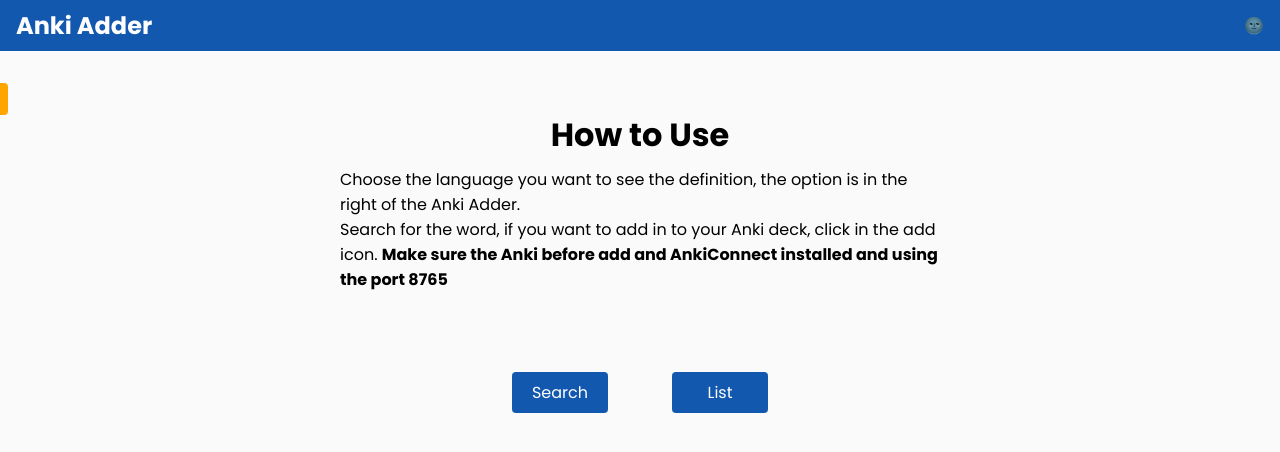
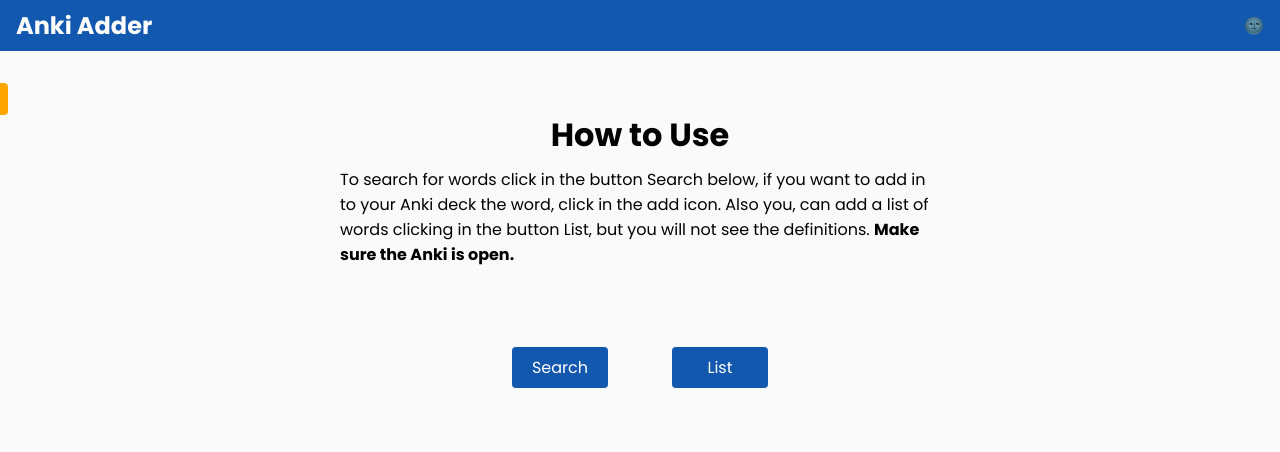
Before and after one commit to maarcotulio/AnkiAdd, a React (Vite) app in the folder client/: page / in a window 1280 px wide. Shown: the top 452 px of the page. Built offline with nearby package versions, Linux system fonts and the light colour scheme.

Commit message:
Text description change to make it clear and correct, at the home page

```diff
--- a/client/src/pages/Home/index.jsx
+++ b/client/src/pages/Home/index.jsx
@@ -6,14 +6,10 @@
       <Container>
         <h1>How to Use</h1>
         <p>
-          Choose the language you want to see the definition, the option is in
-          the right of the Anki Adder. <br />
-          Search for the word, if you want to add in to your Anki deck, click in
-          the add icon.{" "}
-          <b>
-            Make sure the Anki before add and AnkiConnect installed and using
-            the port 8765
-          </b>
+          To search for words click in the button Search below, if you want to
+          add in to your Anki deck the word, click in the add icon. Also you,
+          can add a list of words clicking in the button List, but you will not
+          see the definitions. <b>Make sure the Anki is open.</b>
         </p>
       </Container>
     </>
```
